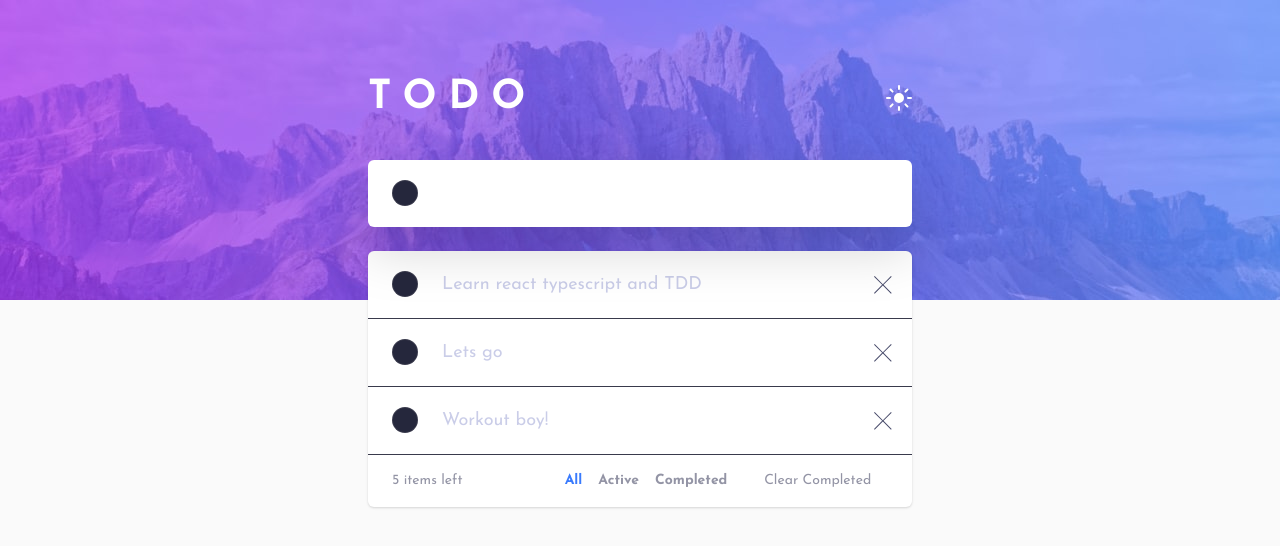
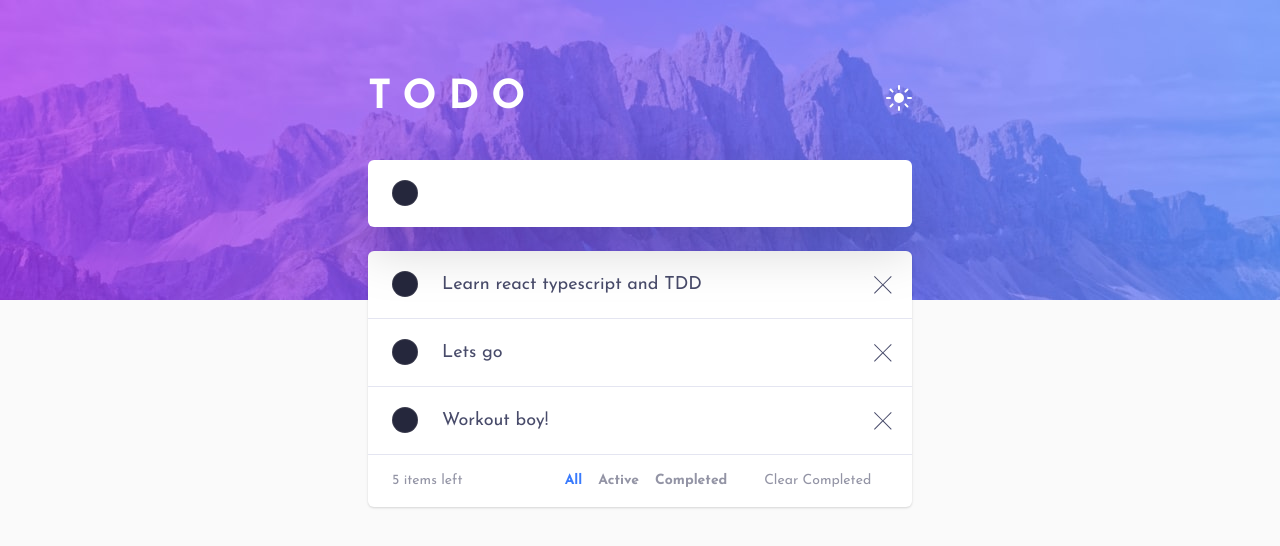
Before and after one commit to Mohamad-Ilham-Ramadhan/todo-app-react-ts, a Next.js app: page / in a window 1280 px wide. Shown: the top 546 px of the page. Built offline with nearby package versions, Linux system fonts and the light colour scheme.

Commit message:
List light theme

```diff
--- a/components/List.tsx
+++ b/components/List.tsx
@@ -6,7 +6,7 @@ type Props = {
 
 export default function List({children} : Props) {
   return (
-    <li className="flex py-5 pr-5 text-dark-theme-light-grayish-blue border-b last:border-b-0 border-dark-theme-darkest-grayish-blue">
+    <li className="flex py-5 pr-5 dark:text-dark-theme-light-grayish-blue text-light-theme-very-dark-grayish-blue border-b last:border-b-0 dark:border-dark-theme-darkest-grayish-blue border-light-theme-very-light-grayish-blue">
       <div className="px-6">
         <ButtonCheck />
       </div>
```
